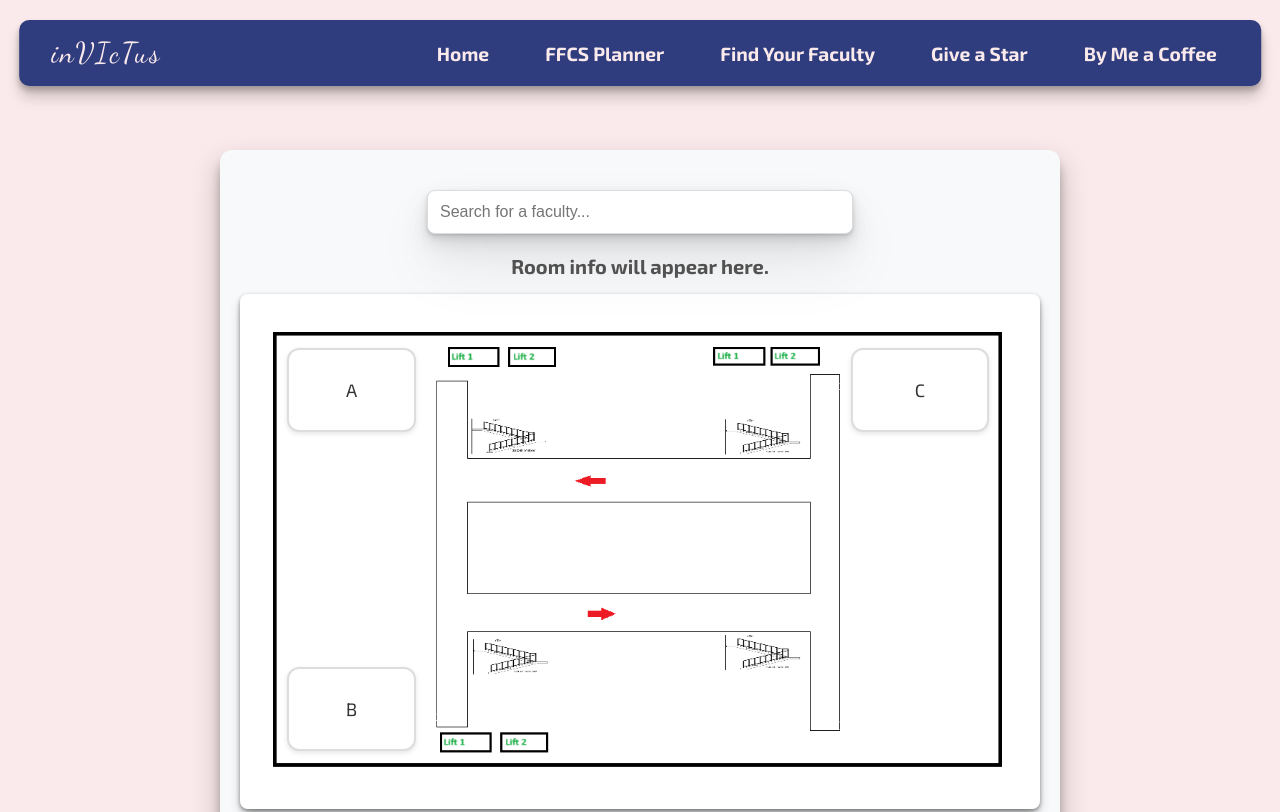
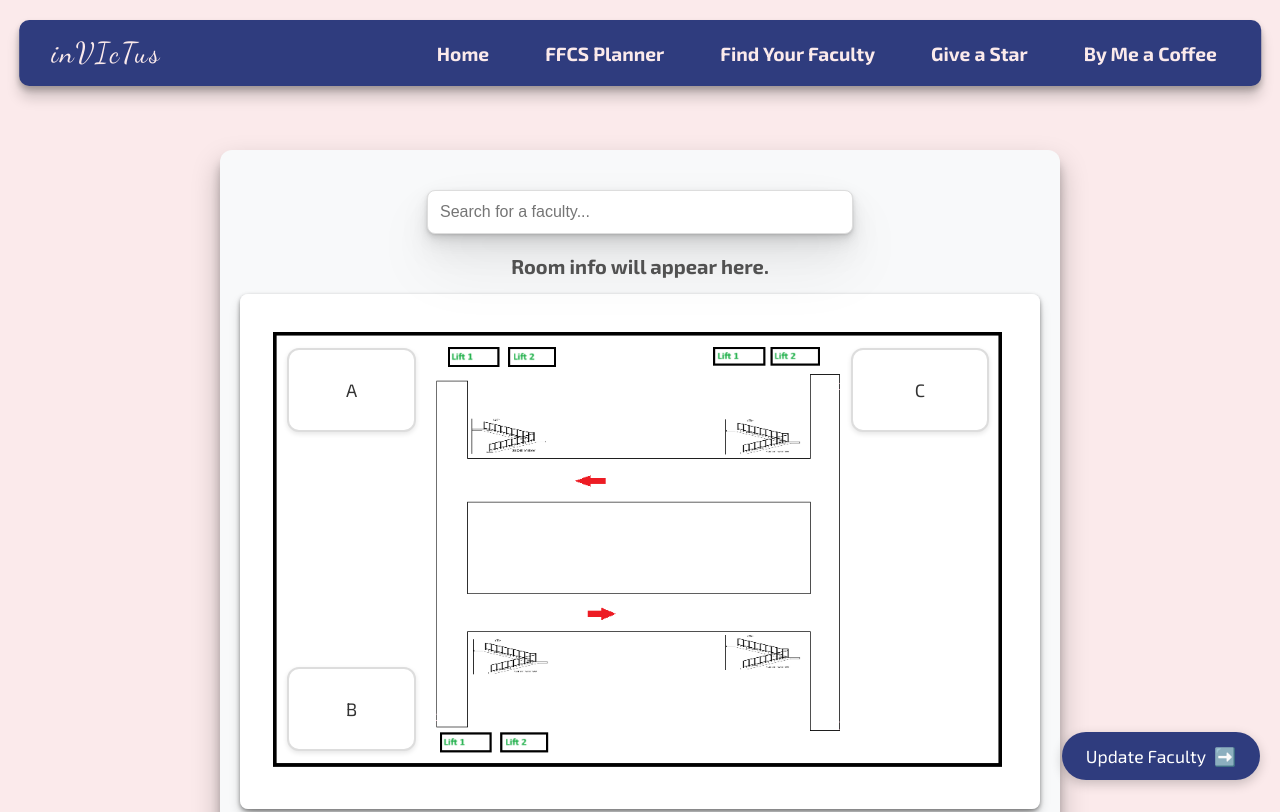
Before and after one commit to Cyb3rGhoul/inVIcTus, a React (Vite) app: page /find-faculty in a window 1280 px wide. Shown: the top 812 px of the page. Built offline with nearby package versions, Linux system fonts and the light colour scheme; a web font is replaced by a local one.

Commit message:
ADD: update faculty button

```diff
--- a/src/pages/Faculty.css
+++ b/src/pages/Faculty.css
@@ -309,3 +309,33 @@
     right: 90%;
   }
 }
+
+
+.add-club-btn {
+  position: fixed;
+  bottom: 20px;
+  right: 20px;
+  background-color: #FFD700;
+  color: white;
+  font-size: 1.1rem;
+  font-family: "Exo 2", sans-serif;
+  padding: 0.8rem 1.5rem;
+  border-radius: 50px;
+  text-decoration: none;
+  display: flex;
+  align-items: center;
+  justify-content: space-between;
+  box-shadow: 0px 4px 12px rgba(0, 0, 0, 0.2);
+  transition: transform 0.3s ease, box-shadow 0.3s ease;
+  z-index: 1000;
+}
+
+.add-club-btn:hover {
+  transform: translateY(-5px);
+  box-shadow: 0px 8px 20px rgba(0, 0, 0, 0.3);
+  background-color: #FFD700;
+}
+
+.add-club-text {
+  margin-right: 0.5rem;
+}
--- a/src/pages/Faculty.jsx
+++ b/src/pages/Faculty.jsx
@@ -429,11 +429,19 @@ function Faculty() {
           )}
         </div>
       </div>
-    <div className='footer' style={{ marginTop: 30 }}>
-      <Footer />
-    </div>
+      <div className='footer' style={{ marginTop: 30 }}>
+        <Footer />
+      </div>
+      <a
+        href="https://forms.gle/uQjbgXpXGXg89Gib8"
+        target="_blank"
+        rel="noopener noreferrer"
+        className="add-club-btn"
+      >
+        <span className="add-club-text">Update Faculty</span> ➡️
+      </a>
 
-  </>);
+    </>);
 }
 
 export default Faculty;
```
